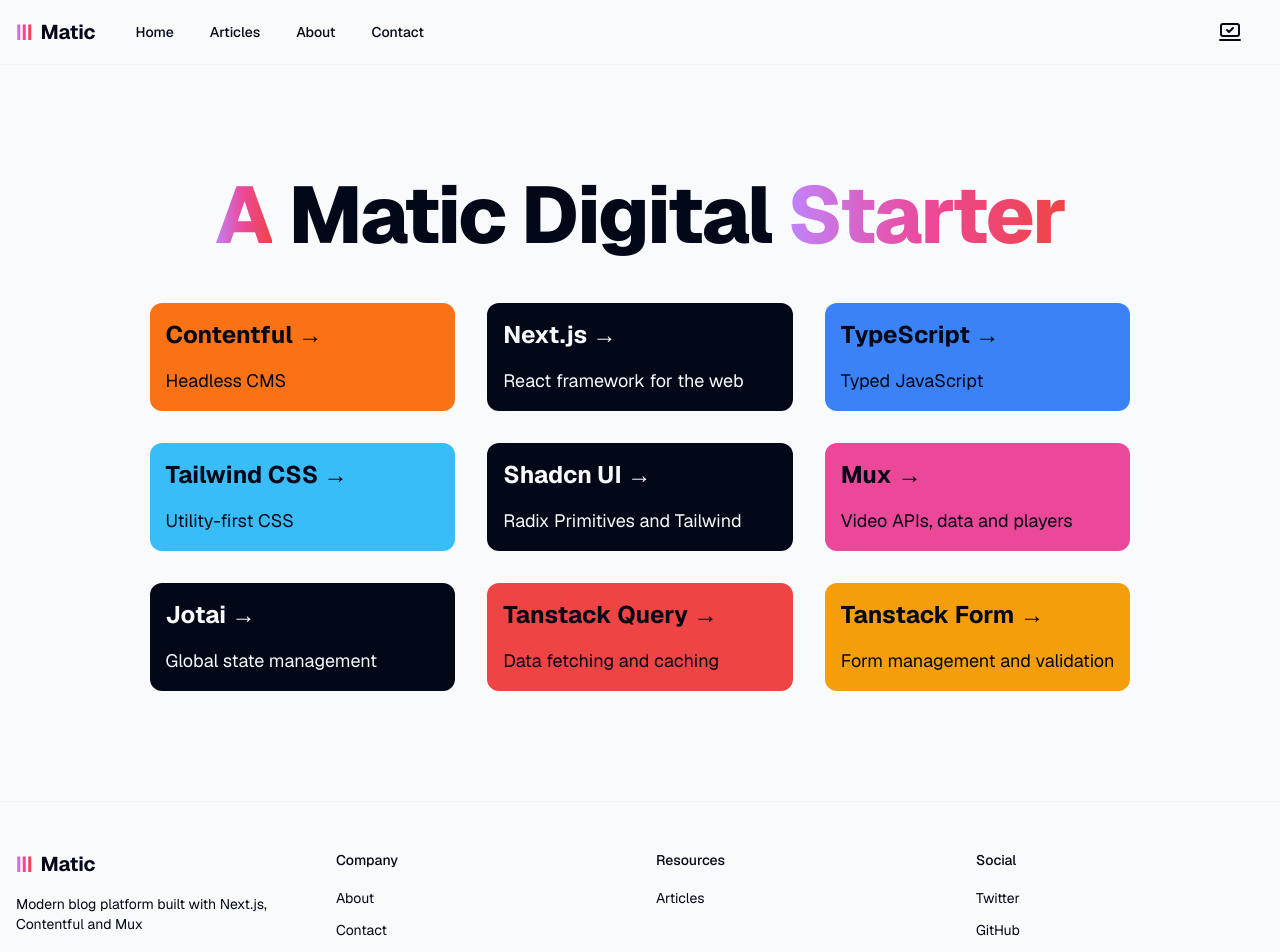
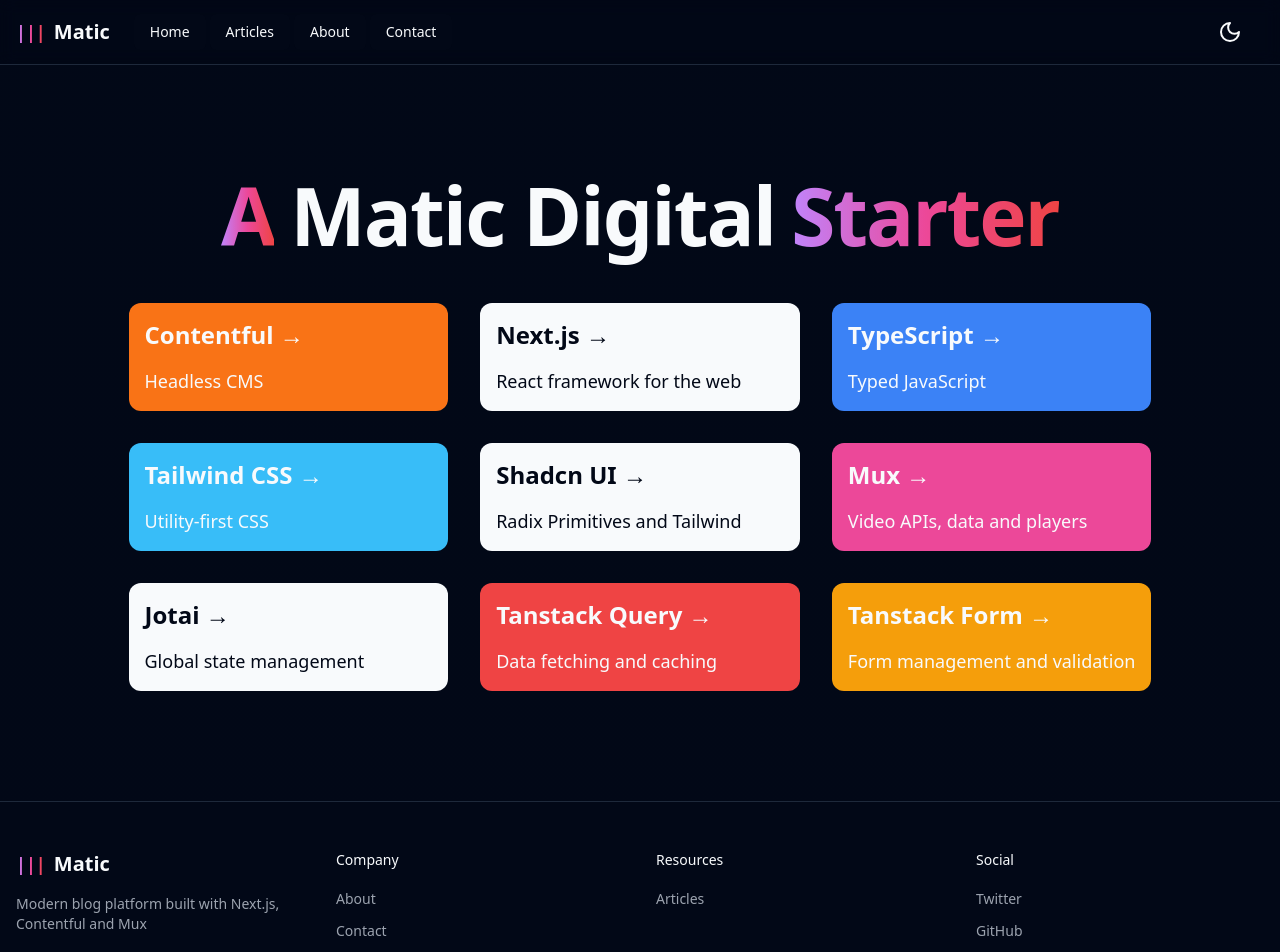
Before and after one commit to Matic-Digital/contentful-nextjs, a Next.js app: page / in a window 1280 px wide. Shown: the top 952 px of the page. Built offline with nearby package versions, Linux system fonts and the light colour scheme.

Commit message:
add Jotai DevTools, clean up

```diff
--- a/next.config.js
+++ b/next.config.js
@@ -8,6 +8,10 @@
 const nextConfig = {
   // Enable React strict mode for development
   reactStrictMode: true,
+
+  // Learn more here - https://nextjs.org/docs/advanced-features/compiler#module-transpilation
+  // Required for UI css to be transpiled correctly 👇
+  transpilePackages: ["jotai-devtools"],
 
   // Configure image domains for Next.js Image component
   images: {
--- a/package.json
+++ b/package.json
@@ -41,6 +41,7 @@
     "clsx": "^2.1.1",
     "geist": "^1.3.0",
     "jotai": "^2.10.3",
+    "jotai-devtools": "^0.10.1",
     "lucide-react": "^0.461.0",
     "next": "^15.0.1",
     "react": "^18.3.1",
--- a/src/app/layout.tsx
+++ b/src/app/layout.tsx
@@ -4,7 +4,6 @@
 // Dependencies
 import { GeistSans } from "geist/font/sans";
 import { type Metadata } from "next";
-import { ThemeProvider } from "@/components/ThemeProvider";
 
 // Components
 import { Providers } from "@/components/Providers";
@@ -43,12 +42,10 @@
     >
       <body className="flex min-h-screen flex-col">
         <Providers>
-          <ThemeProvider>
-            <Header />
-            <main className="flex-1">{children}</main>
-            <Toaster />
-            <Footer />
-          </ThemeProvider>
+          <Header />
+          <main className="flex-1">{children}</main>
+          <Toaster />
+          <Footer />
         </Providers>
       </body>
     </html>
--- a/src/components/Footer.tsx
+++ b/src/components/Footer.tsx
@@ -1,5 +1,7 @@
 // Next.js imports
 import Link from "next/link";
+
+import { Logo } from "@/components/Logo";
 
 /**
  * Footer navigation configuration
@@ -50,13 +52,7 @@
         <div className="grid grid-cols-2 gap-8 md:grid-cols-4">
           {/* Company information */}
           <div>
-            {/* Logo */}
-            <Link href="/" className="mr-6 flex items-center space-x-2">
-              <span className="text-gradient-pink text-lg font-extrabold">
-                |||
-              </span>
-              <span className="text-xl font-bold">Matic</span>
-            </Link>
+            <Logo />
             <p className="mt-4 max-w-xs text-sm text-muted-foreground">
               Modern blog platform built with Next.js, Contentful and Mux
             </p>
--- a/src/components/Header.tsx
+++ b/src/components/Header.tsx
@@ -20,6 +20,8 @@
   SheetClose,
 } from "@/components/ui/sheet";
 
+import { Logo } from "@/components/Logo";
+
 // Theme toggle component
 import { ThemeToggle } from "@/components/ThemeToggle";
 
@@ -33,18 +35,6 @@
   { href: "/about", label: "About" },
   { href: "/contact", label: "Contact" },
 ];
-
-{
-  /* Logo */
-}
-function Logo() {
-  return (
-    <Link href="/" className="mr-6 flex items-center space-x-2">
-      <span className="text-gradient-pink text-lg font-extrabold">|||</span>
-      <span className="text-xl font-bold">Matic</span>
-    </Link>
-  );
-}
 
 /**
  * Header component with responsive navigation
--- /dev/null
+++ b/src/components/Logo.tsx
@@ -0,0 +1,10 @@
+import Link from "next/link";
+
+export function Logo() {
+  return (
+    <Link href="/" className="mr-6 flex items-center space-x-2">
+      <span className="text-gradient-pink text-lg font-extrabold">|||</span>
+      <span className="text-xl font-bold">Matic</span>
+    </Link>
+  );
+}
--- a/src/components/Providers.tsx
+++ b/src/components/Providers.tsx
@@ -6,6 +6,13 @@
 // State Management
 import { Provider as JotaiProvider } from "jotai";
 import { QueryClient, QueryClientProvider } from "@tanstack/react-query";
+
+// Theme
+import { ThemeProvider } from "@/components/ThemeProvider";
+
+// Utils
+import { DevTools } from "jotai-devtools";
+import "jotai-devtools/styles.css";
 
 /**
  * Global providers wrapper component
@@ -19,7 +26,10 @@
 
   return (
     <QueryClientProvider client={queryClient}>
-      <JotaiProvider>{children}</JotaiProvider>
+      <JotaiProvider>
+        <DevTools theme="dark" />
+        <ThemeProvider>{children}</ThemeProvider>
+      </JotaiProvider>
     </QueryClientProvider>
   );
 };
--- a/src/lib/store.ts
+++ b/src/lib/store.ts
@@ -1,29 +1,30 @@
-import { atom } from "jotai";
+// import { atom } from "jotai";
 import { atomWithStorage } from "jotai/utils";
 
 export type Theme = "dark" | "light" | "system";
 
 // Theme atom
-export const themeAtom = atomWithStorage<Theme>("app-theme", "system");
+export const themeAtom = atomWithStorage<Theme>("app-theme", "dark");
+themeAtom.debugLabel = "app-theme";
 
-// Example counter atom
-export const counterAtom = atom(0);
+// // Example counter atom
+// export const counterAtom = atom(0);
 
-// Example text atom
-export const textAtom = atom("Hello Jotai!");
+// // Example text atom
+// export const textAtom = atom("Hello Jotai!");
 
-// Example object atom
-export const userAtom = atom({
-  name: "",
-  email: "",
-  isLoggedIn: false,
-});
+// // Example object atom
+// export const userAtom = atom({
+//   name: "",
+//   email: "",
+//   isLoggedIn: false,
+// });
 
-// Example computed atom (derived from other atoms)
-export const doubleCounterAtom = atom((get) => get(counterAtom) * 2);
+// // Example computed atom (derived from other atoms)
+// export const doubleCounterAtom = atom((get) => get(counterAtom) * 2);
 
-// Example writable computed atom
-export const uppercaseTextAtom = atom(
-  (get) => get(textAtom).toUpperCase(),
-  (get, set, newValue: string) => set(textAtom, newValue),
-);
+// // Example writable computed atom
+// export const uppercaseTextAtom = atom(
+//   (get) => get(textAtom).toUpperCase(),
+//   (get, set, newValue: string) => set(textAtom, newValue),
+// );
--- a/tailwind.config.ts
+++ b/tailwind.config.ts
@@ -12,11 +12,6 @@
 
 /** @type {import('tailwindcss').Config} */
 import { type Config } from "tailwindcss";
-
-const fontFamily = {
-  sans: ["var(--font-geist-sans)", "system-ui", "sans-serif"],
-  mono: ["var(--font-geist-mono)", "monospace"],
-};
 
 export default {
   darkMode: ["class"],
@@ -36,9 +31,6 @@
       },
     },
     extend: {
-      fontFamily: {
-        sans: ["var(--font-geist-sans)", ...fontFamily.sans],
-      },
       borderRadius: {
         lg: "var(--radius)",
         md: "calc(var(--radius) - 2px)",
```
Also changed, not shown: src/components/ui/alert.tsx (+12 -12 lines), 1 other file (tests, documents, lock files or other folders).
